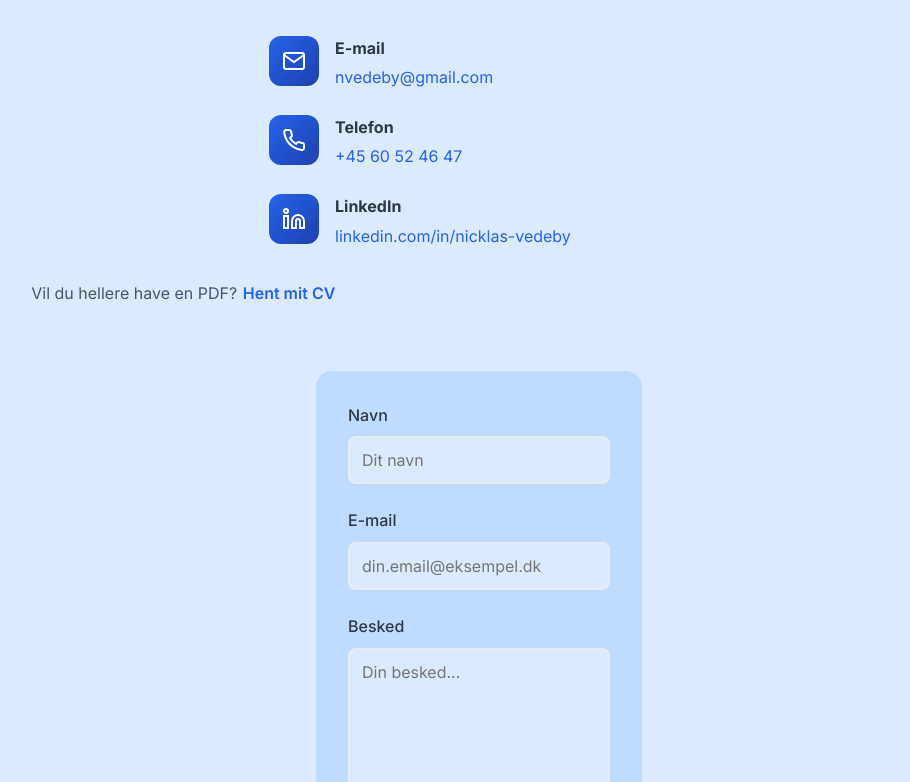
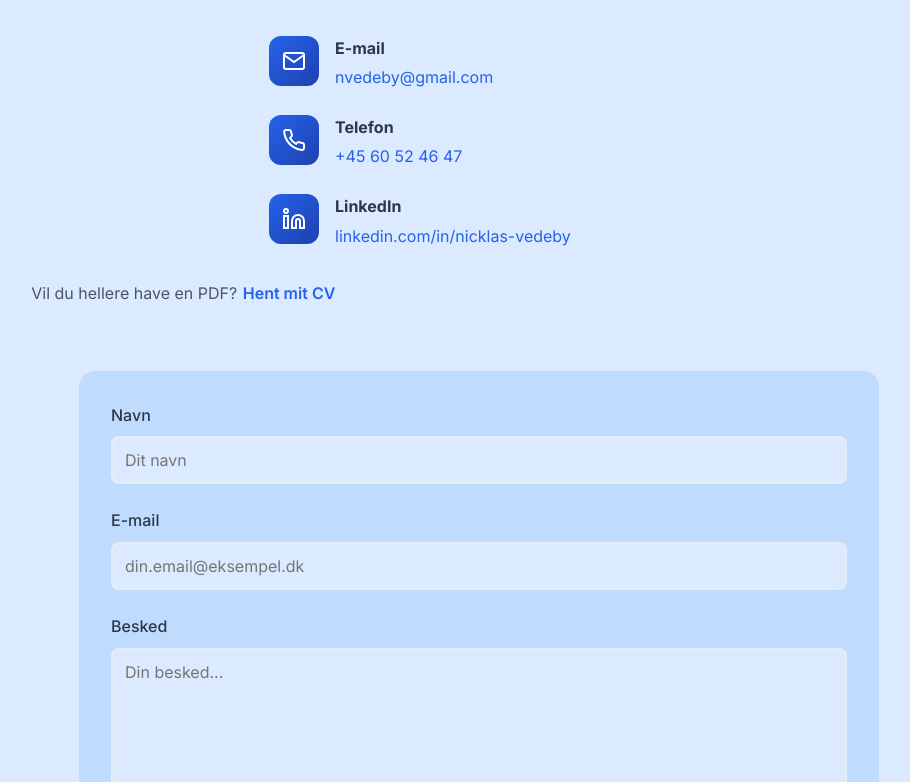
Before and after one commit to NicklasGV/Portfolio-NV, a Vue app: page / in a window 1280 px wide. Shown: the part 8278-9060 px from the top of the page, without its empty margins (161-1071 px from the left). Built offline with nearby package versions, Linux system fonts and the light colour scheme; no server answers.

Commit message:
Minor fix

```diff
--- a/src/components/Contact.vue
+++ b/src/components/Contact.vue
@@ -272,6 +272,10 @@ const handleSubmit = async () => {
   padding: 2rem;
   border-radius: 16px;
   transition: background-color 0.3s;
+  width: 800px;
+  @include mobile {
+    width: 100%;
+  }
 }
 
 .form-group {
```
Also changed, not shown: 1 other file (tests, documents, lock files or other folders).
